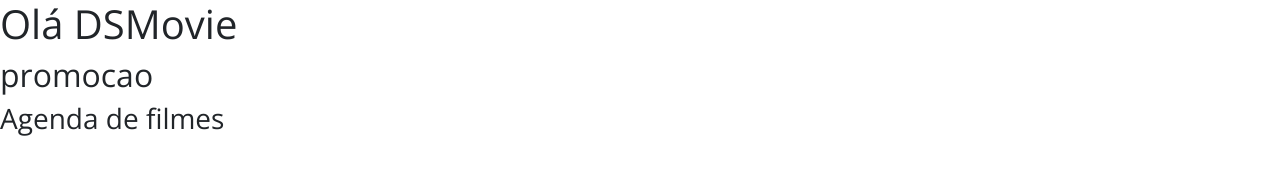
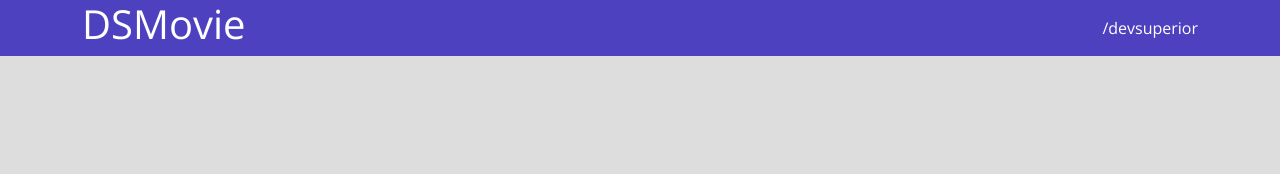
Before and after one commit to Janderson1323/dsmovie, a plain HTML site: page index.html in a window 1280 px wide. Drawn offline with nearby package versions, Linux system fonts and the light colour scheme.

Commit message:
Barra superior PARTE 1

```diff
--- a/css/styles.css
+++ b/css/styles.css
@@ -1,5 +1,29 @@
 @import url('https://fonts.googleapis.com/css2?family=Open+Sans:wght@300;400;700&display=swap');
 
 * {
+    box-sizing: border-box;
     font-family: 'Open Sans' , sans-serif;
 }
+
+html, body {
+    background-color: #ddd ;
+
+}
+
+header {
+    background-color: #4D41C0;
+    color:#FFFFFF;
+}
+
+nav {
+    display: flex;
+align-items: center;
+justify-content: space-between;
+
+}
+
+a, a:hover {
+    text-decoration: none;
+    color: unset;
+
+}
--- a/index.html
+++ b/index.html
@@ -14,8 +14,12 @@
 </head>
 
 <body>
-    <h1>Olá DSMovie</h1>
- <h2>promocao</h2>
- <h3>Agenda de filmes</h3>
+   <header>
+    <nav class="container">
+<h1>DSMovie</h1>
+<a href="https://github.com/devsuperior">/devsuperior</a>
+    </nav>
+   </header>
+
 </body>
 </html>
```
